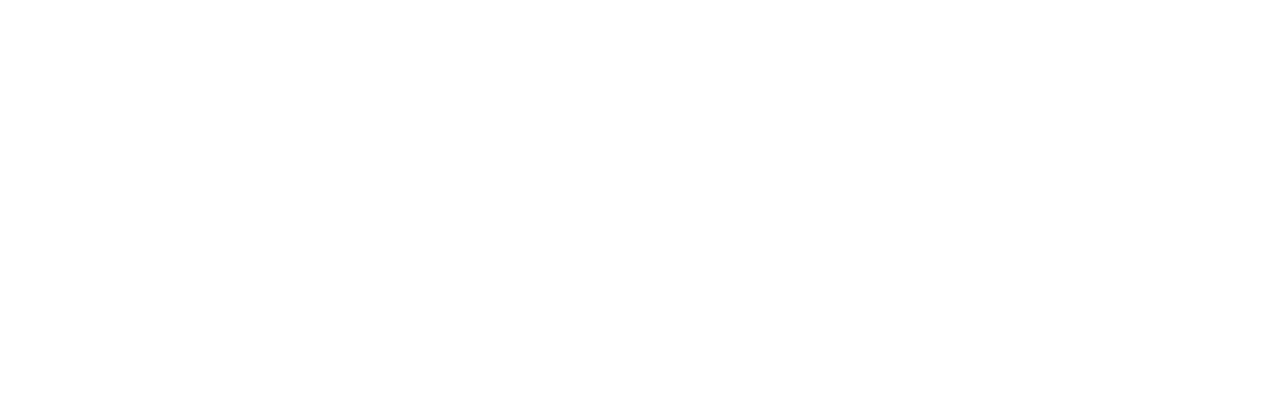
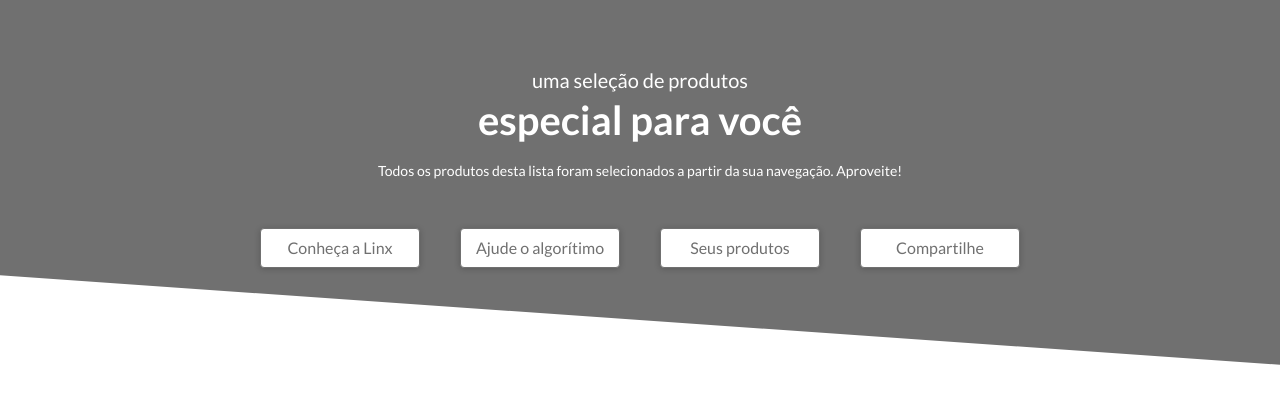
Before and after one commit to GuiSAlmeida/linx-frontend-developer-challenge, a website built with webpack: page public/index.html in a window 1280 px wide. Built offline with nearby package versions, Linux system fonts and the light colour scheme.

Commit message:
Chore: create markup header

```diff
--- a/public/index.html
+++ b/public/index.html
@@ -8,6 +8,22 @@
   <link rel="stylesheet" href="./main.css">
 </head>
 <body>
+  <header class="header">
+    <div class="container">
+      <div class="header-content">
+          <h1>uma seleção de produtos
+            <strong>especial para você</strong>
+            <p>Todos os produtos desta lista foram selecionados a partir da sua navegação. Aproveite!</p>
+          </h1>
+      </div>
+      <nav class="header-menu">
+        <a class="header-button" href="#">Conheça a Linx</a>
+        <a class="header-button" href="#">Ajude o algorítimo</a>
+        <a class="header-button" href="#">Seus produtos</a>
+        <a class="header-button" href="#">Compartilhe</a>
+      </nav>
+    </div>
+  </header>
 
 
   <script src="./index.js"></script>
--- a/src/js/index.js
+++ b/src/js/index.js
@@ -1,4 +1,4 @@
-import '../scss/main.scss';
+import '../scss/style.scss';
 
 const num1 = 3;
 const num2 = 4;
--- a/src/scss/_colors.scss
+++ b/src/scss/_colors.scss
@@ -1 +1,4 @@
-$black: #fff;
+
+$light: #FFFFFF;
+$grey: #888888;
+$dark-grey: #707070;
--- /dev/null
+++ b/src/scss/_reset.scss
@@ -0,0 +1,48 @@
+/* http://meyerweb.com/eric/tools/css/reset/
+   v2.0 | 20110126
+   License: none (public domain)
+*/
+
+html, body, div, span, applet, object, iframe,
+h1, h2, h3, h4, h5, h6, p, blockquote, pre,
+a, abbr, acronym, address, big, cite, code,
+del, dfn, em, img, ins, kbd, q, s, samp,
+small, strike, strong, sub, sup, tt, var,
+b, u, i, center,
+dl, dt, dd, ol, ul, li,
+fieldset, form, label, legend,
+table, caption, tbody, tfoot, thead, tr, th, td,
+article, aside, canvas, details, embed,
+figure, figcaption, footer, header, hgroup,
+menu, nav, output, ruby, section, summary,
+time, mark, audio, video {
+  margin: 0;
+  padding: 0;
+  border: 0;
+  font-size: 100%;
+  font: inherit;
+  vertical-align: baseline;
+}
+/* HTML5 display-role reset for older browsers */
+article, aside, details, figcaption, figure,
+footer, header, hgroup, menu, nav, section {
+  display: block;
+}
+body {
+  line-height: 1;
+}
+ol, ul {
+  list-style: none;
+}
+blockquote, q {
+  quotes: none;
+}
+blockquote:before, blockquote:after,
+q:before, q:after {
+  content: '';
+  content: none;
+}
+table {
+  border-collapse: collapse;
+  border-spacing: 0;
+}
--- a/src/scss/main.scss
+++ /dev/null
@@ -1,5 +0,0 @@
-@import "colors";
-
-body {
-  background: $black;
-}
--- /dev/null
+++ b/src/scss/style.scss
@@ -0,0 +1,85 @@
+@import "reset";
+@import "colors";
+
+* {
+  box-sizing: border-box;
+}
+
+body, body button, body input, html, html button, html input {
+  text-rendering: optimizeLegibility;
+  -webkit-font-smoothing: antialiased;
+  -moz-osx-font-smoothing: grayscale;
+  font-family: 'Lato', sans-serif;
+  font-size: 1rem;
+}
+
+.container {
+  width: 100%;
+  max-width: 920px;
+  margin: 0 auto;
+}
+
+.header {
+  background: $dark-grey;
+  color: $light;
+  height: 420px;
+  padding-top: 170px;
+  text-align: center;
+  transform: skew(0deg, 4deg);
+  margin-top: -100px;
+
+  .container {
+    transform: skew(0deg, -4deg);
+  }
+
+  .header-content {
+    margin-bottom: 50px;
+
+    h1 {
+      font-size: 1.25rem;
+      font-weight: 400;
+
+      strong {
+        display: block;
+        font-size: 2.5rem;
+        font-weight: 700;
+        margin: 10px 0 24px;
+      }
+
+      p {
+        font-size: 0.875rem;
+        font-weight: 400;
+      }
+    }
+  }
+
+  .header-menu {
+    display: flex;
+    flex-wrap: wrap;
+    justify-content: center;
+    width: 100%;
+
+    .header-button {
+      display: inline-flex;
+      align-items: center;
+      justify-content: center;
+      width: 160px;
+      height: 40px;
+      margin: 0 20px 20px;
+      text-decoration: none;
+      color: $dark-grey;
+      background: $light;
+      border: 1px solid $dark-grey;
+      border-radius: 4px;
+      box-shadow: 0px 1px 6px rgba(0, 0, 0, 0.2);
+    }
+  }
+}
+
+@media (max-width: 768px) {
+  .header {
+    .header-menu .header-button {
+      width: calc(50% - 40px);
+    }
+  }
+}
```
